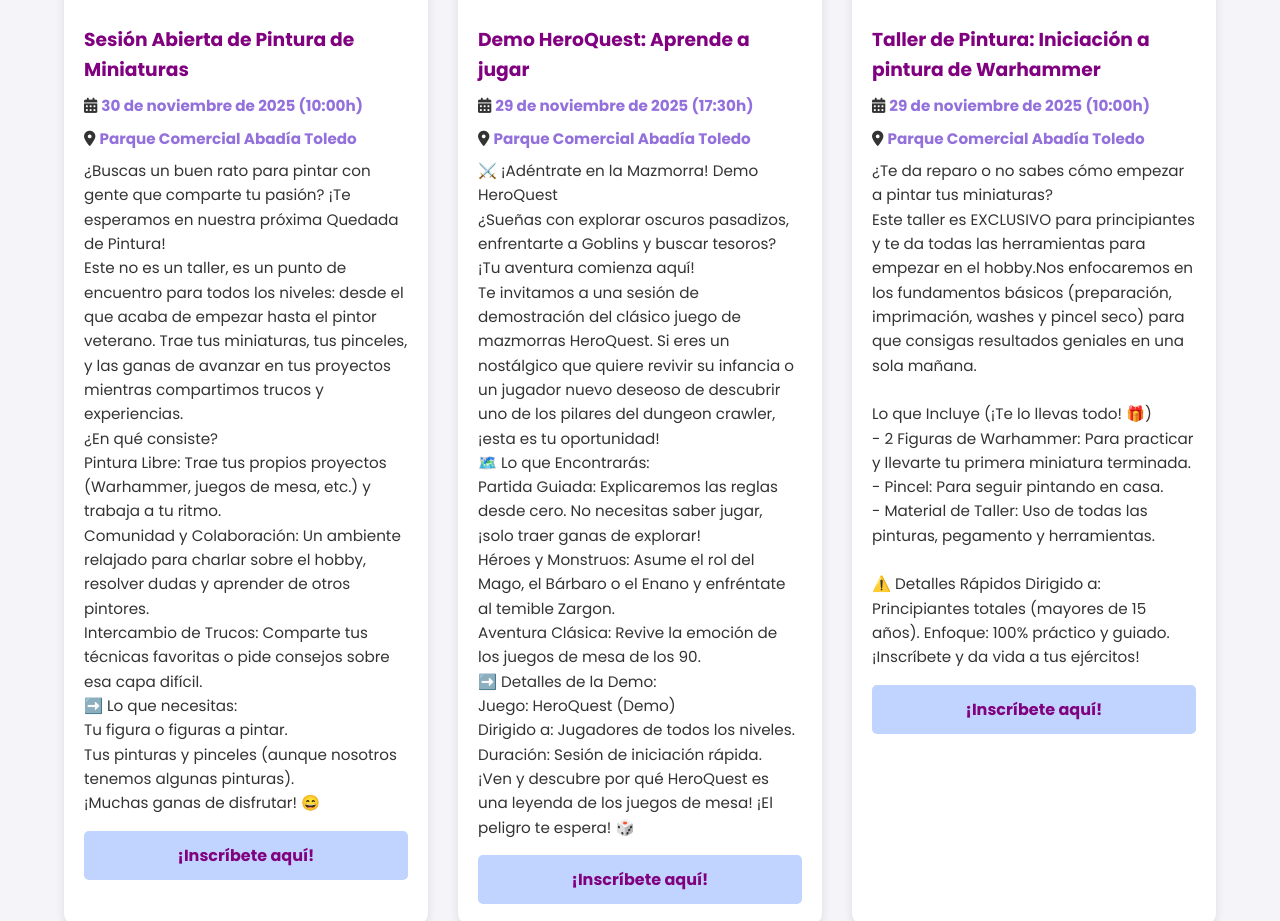
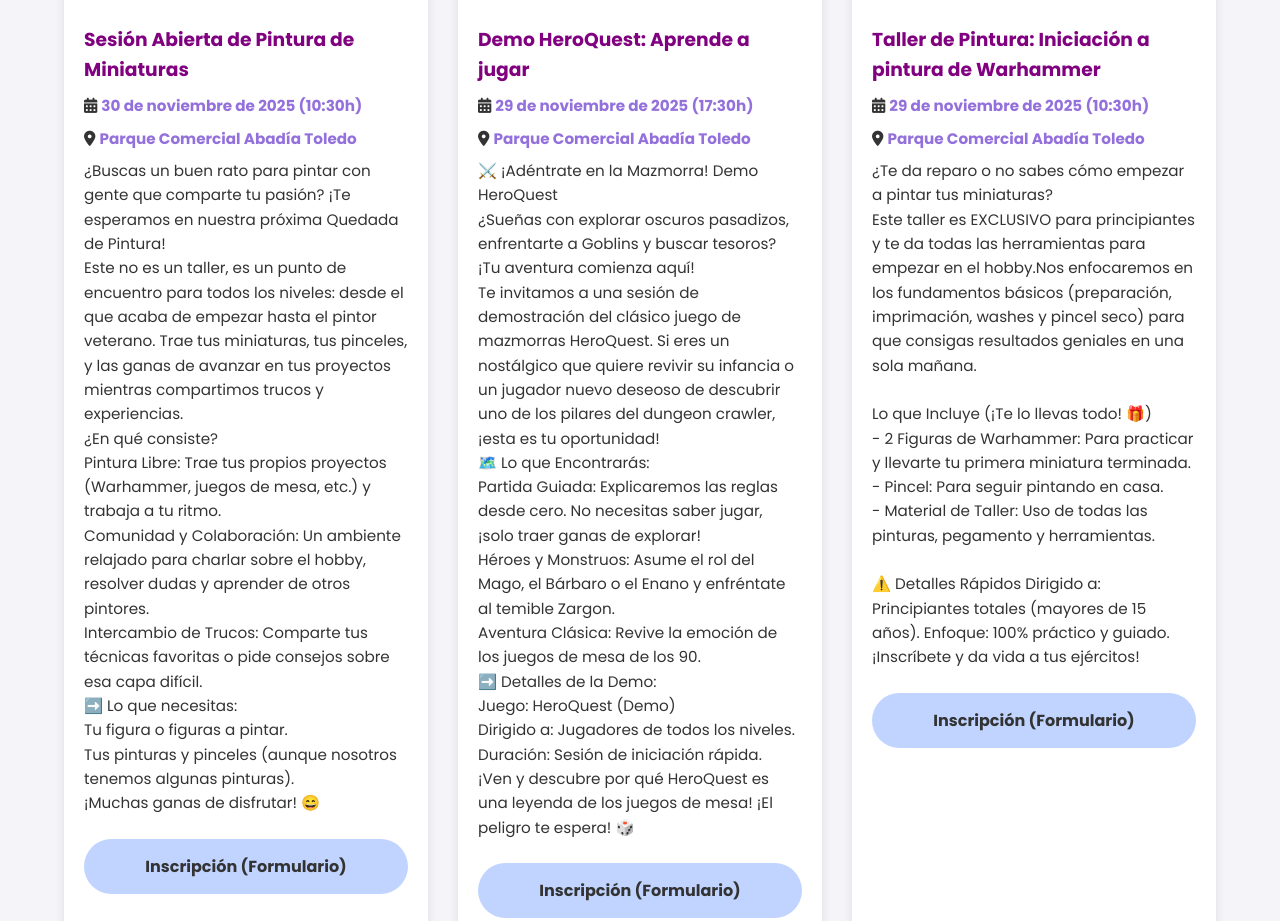
Before and after one commit to runesword/site, a plain HTML site: page index.html in a window 1280 px wide. Shown: the part 2017-2938 px from the top of the page. Drawn offline with Linux system fonts and the light colour scheme.

Commit message:
Form and emails for events

```diff
--- a/events.json
+++ b/events.json
@@ -3,10 +3,11 @@
         {
             "image": "calendar-pics/sesionabiertamercajuguete.png",
             "title": "Sesión Abierta de Pintura de Miniaturas",
-            "date": "2025-11-30T10:00:00",
+            "date": "2025-11-30T10:30:00",
             "location": "Parque Comercial Abadía Toledo",
             "description": "¿Buscas un buen rato para pintar con gente que comparte tu pasión? ¡Te esperamos en nuestra próxima Quedada de Pintura!<br>Este no es un taller, es un punto de encuentro para todos los niveles: desde el que acaba de empezar hasta el pintor veterano. Trae tus miniaturas, tus pinceles, y las ganas de avanzar en tus proyectos mientras compartimos trucos y experiencias.<br>¿En qué consiste?<br>Pintura Libre: Trae tus propios proyectos (Warhammer, juegos de mesa, etc.) y trabaja a tu ritmo.<br>Comunidad y Colaboración: Un ambiente relajado para charlar sobre el hobby, resolver dudas y aprender de otros pintores.<br>Intercambio de Trucos: Comparte tus técnicas favoritas o pide consejos sobre esa capa difícil.<br>➡️ Lo que necesitas:<br>Tu figura o figuras a pintar.<br>Tus pinturas y pinceles (aunque nosotros tenemos algunas pinturas).<br>¡Muchas ganas de disfrutar! 😄",
-            "available": true
+            "available": true,
+            "formUrl": "https://docs.google.com/forms/d/e/1FAIpQLSdXHjOMSeP09VHeKjDHFWFoGCixorc59c_6N8etVHZqg8aUew/viewform"
         },
         {
             "image": "calendar-pics/demoheroquest.png",
@@ -14,15 +15,17 @@
             "date": "2025-11-29T17:30:00",
             "location": "Parque  Comercial Abadía Toledo",
             "description": "⚔️ ¡Adéntrate en la Mazmorra! Demo HeroQuest<br>¿Sueñas con explorar oscuros pasadizos, enfrentarte a Goblins y buscar tesoros? ¡Tu aventura comienza aquí!<br>Te invitamos a una sesión de demostración del clásico juego de mazmorras HeroQuest. Si eres un nostálgico que quiere revivir su infancia o un jugador nuevo deseoso de descubrir uno de los pilares del dungeon crawler, ¡esta es tu oportunidad!<br>🗺️ Lo que Encontrarás:<br>Partida Guiada: Explicaremos las reglas desde cero. No necesitas saber jugar, ¡solo traer ganas de explorar!<br>Héroes y Monstruos: Asume el rol del Mago, el Bárbaro o el Enano y enfréntate al temible Zargon.<br>Aventura Clásica: Revive la emoción de los juegos de mesa de los 90.<br>➡️ Detalles de la Demo:<br>Juego: HeroQuest (Demo)<br>Dirigido a: Jugadores de todos los niveles.<br>Duración: Sesión de iniciación rápida.<br>¡Ven y descubre por qué HeroQuest es una leyenda de los juegos de mesa! ¡El peligro te espera! 🎲",
-            "available": true
+            "available": true,
+            "formUrl": "https://docs.google.com/forms/d/e/1FAIpQLSc2OM5wGgFv3SqP02Xi0Uo-r97EUw3Cj7O1XsMTDkVbh4T0gA/viewform"
         },
         {
             "image": "calendar-pics/tallerpinturanoviembre.jpg",
             "title": "Taller de Pintura: Iniciación a pintura de Warhammer",
-            "date": "2025-11-29T10:00:00",
+            "date": "2025-11-29T10:30:00",
             "location": "Parque Comercial Abadía Toledo",
             "description": "¿Te da reparo o no sabes cómo empezar a pintar tus miniaturas? <br> Este taller es EXCLUSIVO para principiantes y te da todas las herramientas para empezar en el hobby.Nos enfocaremos en los fundamentos básicos (preparación, imprimación, washes y pincel seco) para que consigas resultados geniales en una sola mañana. <br><br> Lo que Incluye (¡Te lo llevas todo! 🎁) <br> - 2 Figuras de Warhammer: Para practicar y llevarte tu primera miniatura terminada. <br> - Pincel: Para seguir pintando en casa. <br> - Material de Taller: Uso de todas las pinturas, pegamento y herramientas. <br><br> ⚠️ Detalles Rápidos Dirigido a: Principiantes totales (mayores de 15 años). Enfoque: 100% práctico y guiado. ¡Inscríbete y da vida a tus ejércitos!",
-            "available": true
+            "available": true,
+            "formUrl": "https://docs.google.com/forms/d/e/1FAIpQLSc8BccTSPspWV6PFqDES2lHIu8sbOpibn9J0nBMB69uir7OrA/viewform"
         },
         {
             "image": "calendar-pics/bolobowl.jpg",
--- a/script.js
+++ b/script.js
@@ -1,15 +1,13 @@
 document.addEventListener('DOMContentLoaded', () => {
+
+    // Correo de Inscripción por defecto
+    const DEFAULT_EMAIL = "mailto:asociacionrunesword@gmail.com";
 
     // --- Referencias DOM para Eventos ---
     const upcomingEventsContainer = document.getElementById('upcoming-events');
     const pastEventsContainer = document.getElementById('past-events');
     const showPastEventsButton = document.getElementById('show-past-events');
-    const today = new Date();
-
-    // --- DATOS DE EVENTOS (Carga LOCAL) ELIMINADOS ---
-    // Los datos ahora se cargarán mediante la función fetch desde events.json
-    // ----------------------------------------------------
-
+    const today = new Date(); // Usado para comparar y filtrar eventos
 
     // Función para crear la tarjeta de evento
     const createEventCard = (event) => {
@@ -18,18 +16,15 @@ document.addEventListener('DOMContentLoaded', () => {
         const dateString = eventDate.toLocaleDateString('es-ES', { day: 'numeric', month: 'long', year: 'numeric' });
         const timeString = eventDate.toLocaleTimeString('es-ES', { hour: '2-digit', minute: '2-digit' });
 
-        // Lógica para el botón
-        let buttonText = '¡Inscríbete aquí!';
-        let buttonClass = 'enroll-button';
-        let buttonLink = `mailto:asociacionrunesword@gmail.com?subject=Inscripción al evento: ${event.title}`;
+        // Lógica para determinar el enlace de inscripción
+        const inscriptionLink = event.formUrl && event.formUrl.trim() !== ''
+                                ? event.formUrl
+                                : DEFAULT_EMAIL;
 
-        if (!event.available) {
-            buttonText = 'Inscripciones cerradas';
-            buttonClass += ' disabled'; // Añade la clase 'disabled'
-            buttonLink = '#'; // Quita el enlace mailto
-        }
-
-        const enrollButtonHTML = `<a href="${buttonLink}" class="${buttonClass}">${buttonText}</a>`;
+        // Determina el texto del botón
+        const buttonText = event.formUrl && event.formUrl.trim() !== ''
+                           ? "Inscripción (Formulario)"
+                           : "Inscripción (Email)";
 
         const card = document.createElement('div');
         card.className = 'event-card';
@@ -40,47 +35,32 @@ document.addEventListener('DOMContentLoaded', () => {
                 <p><i class="fas fa-calendar-alt"></i> <span class="date">${dateString} (${timeString}h)</span></p>
                 <p><i class="fas fa-map-marker-alt"></i> <span class="location">${event.location}</span></p>
                 <p>${event.description}</p>
-                ${enrollButtonHTML} </div>
+                <a href="${inscriptionLink}" target="_blank" class="cta-button event-button">${buttonText}</a>
+            </div>
         `;
         return card;
     };
 
-    // Función principal para cargar y clasificar eventos
+    // Función principal para cargar y clasificar eventos desde events.json
     const loadEvents = async () => {
-
-        // --- CÓDIGO ACTIVADO PARA CARGAR DESDE events.json  ---
-        let eventsData;
         try {
+            // Petición fetch al archivo JSON
             const response = await fetch('events.json');
             if (!response.ok) {
-                // Lanza un error si la respuesta no es 200 (OK)
                 throw new Error('Error al cargar events.json: ' + response.statusText);
             }
             const data = await response.json();
-            // Asume que el JSON tiene una clave 'events'
-            eventsData = data.events;
+            const eventsData = data.events;
 
-        } catch (error) {
-            console.error('Fallo al procesar los eventos:', error);
-            upcomingEventsContainer.innerHTML = '<p>Error al cargar los eventos. Inténtalo de nuevo más tarde.</p>';
-            return;
-        }
-        // ----------------------------------------------------------------
-
-        // Usamos eventsData cargado mediante fetch
             upcomingEventsContainer.innerHTML = '';
             pastEventsContainer.innerHTML = '';
 
             eventsData.forEach(event => {
                 const eventDateTime = new Date(event.date);
-            const isUpcoming = eventDateTime >= today;
-
-            if (!isUpcoming) {
-                // Eventos pasados: siempre deshabilitados si ya pasaron
-                // Se asegura que el campo 'available' sea false para el botón
-                pastEventsContainer.appendChild(createEventCard({ ...event, available: false }));
+                // Si la fecha y hora del evento es pasada, va a 'past-events'
+                if (eventDateTime < today) {
+                    pastEventsContainer.appendChild(createEventCard(event));
                 } else {
-                // Eventos próximos: usan el campo 'available' del JSON
                     upcomingEventsContainer.appendChild(createEventCard(event));
                 }
             });
@@ -88,6 +68,11 @@ document.addEventListener('DOMContentLoaded', () => {
             // Si no hay eventos próximos, muestra un mensaje
             if (upcomingEventsContainer.children.length === 0) {
                  upcomingEventsContainer.innerHTML = '<p>¡No hay eventos próximos programados! Síguenos en redes para las novedades.</p>';
+            }
+
+        } catch (error) {
+            console.error('Fallo al procesar los eventos:', error);
+            upcomingEventsContainer.innerHTML = '<p>Error al cargar los eventos. Inténtalo de nuevo más tarde.</p>';
         }
     };
 
@@ -124,13 +109,13 @@ document.addEventListener('DOMContentLoaded', () => {
 
     // --- Carrusel de Fotos: Carga dinámica ---
 
-    // Lista de las rutas de las imágenes en la carpeta 'past-event-pics'
     const imagePaths = [
         "past-event-pics/1.jpg",
         "past-event-pics/2.jpg",
         "past-event-pics/3.jpg",
-        "past-event-pics/4.png",
-        "past-event-pics/5.jpg"
+        "past-event-pics/4.jpg",
+        "past-event-pics/5.jpg",
+        "past-event-pics/6.jpg"
     ];
 
     const carouselTrack = document.getElementById('photo-carousel');
--- a/style.css
+++ b/style.css
@@ -253,6 +253,13 @@ h2 {
 .event-info .location {
     font-weight: 700;
     color: var(--secondary-color);
+}
+
+.event-button {
+    margin-top: 15px;
+    width: 100%;
+    /* Para que el botón ocupe todo el ancho en la tarjeta */
+    text-align: center;
 }
 
 .enroll-button {
```
Lines whose indentation alone changed are shown as unchanged.
